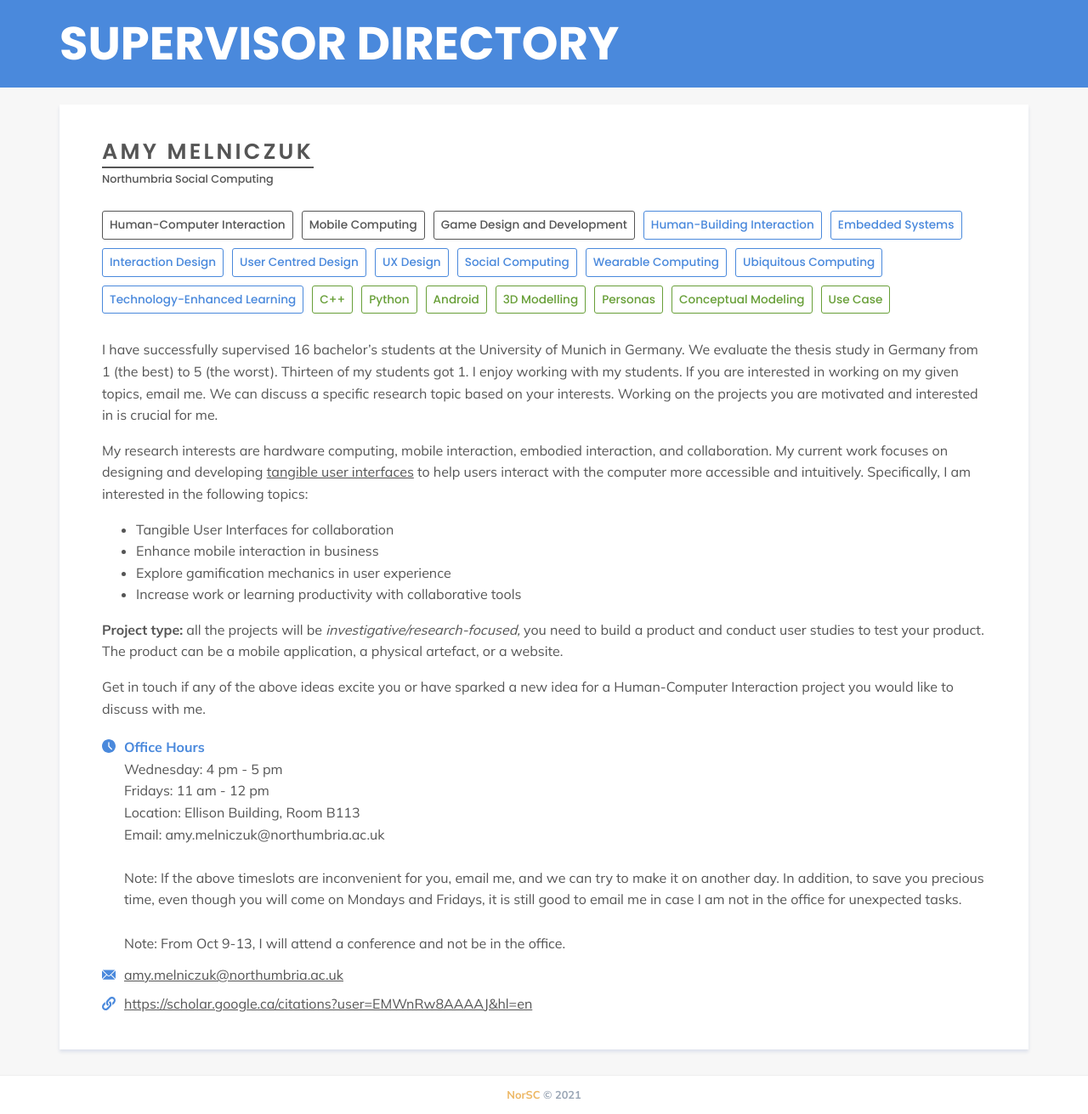
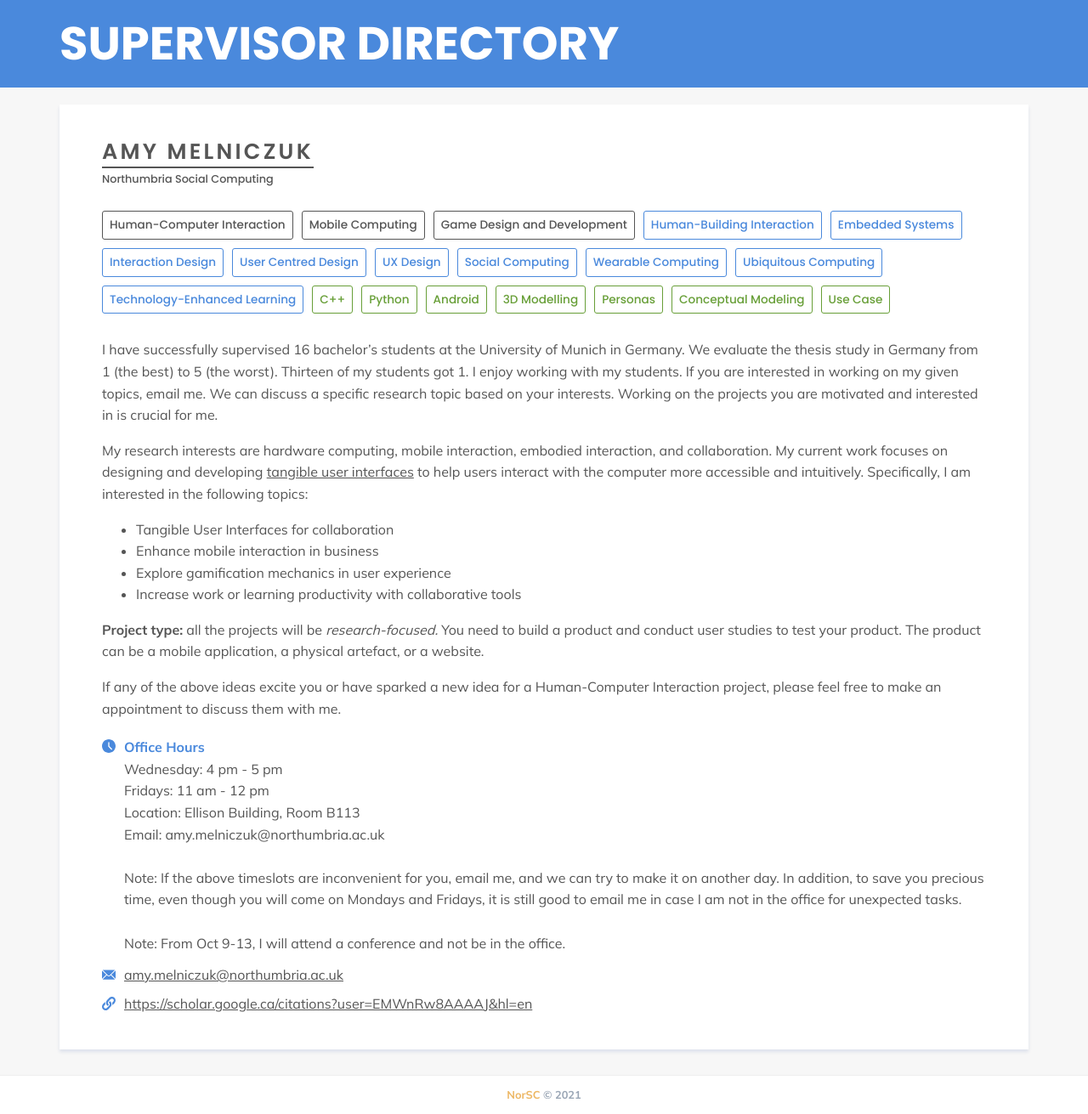
Before and after one commit to NorSC/supervisor-search, a Jekyll site: the page built from _supervisors/amy-melniczuk.md, in a window 1280 px wide. Shown: the whole page at 85% size. Built offline with Jekyll 4.4.1, drawn with Linux system fonts in a browser that asks for light colours; a script that is not in the unit is left out.

Commit message:
Update Supervisors “amy-melniczuk”

```diff
--- a/_supervisors/amy-melniczuk.md
+++ b/_supervisors/amy-melniczuk.md
@@ -64,10 +64,10 @@ additional_details: >-
   * Increase work or learning productivity with collaborative tools
 
 
-  **Project type:** all the projects will be *investigative/research-focused,* you need to build a product and conduct user studies to test your product. The product can be a mobile application, a physical artefact, or a website.
+  **Project type:** all the projects will be *research-focused.* You need to build a product and conduct user studies to test your product. The product can be a mobile application, a physical artefact, or a website.
 
 
-  Get in touch if any of the above ideas excite you or have sparked a new idea for a Human-Computer Interaction project you would like to discuss with me.
+  If any of the above ideas excite you or have sparked a new idea for a Human-Computer Interaction project, please feel free to make an appointment to discuss them with me.
 additional_details_msc: ""
 additional_details_phd: ""
 ---
```
